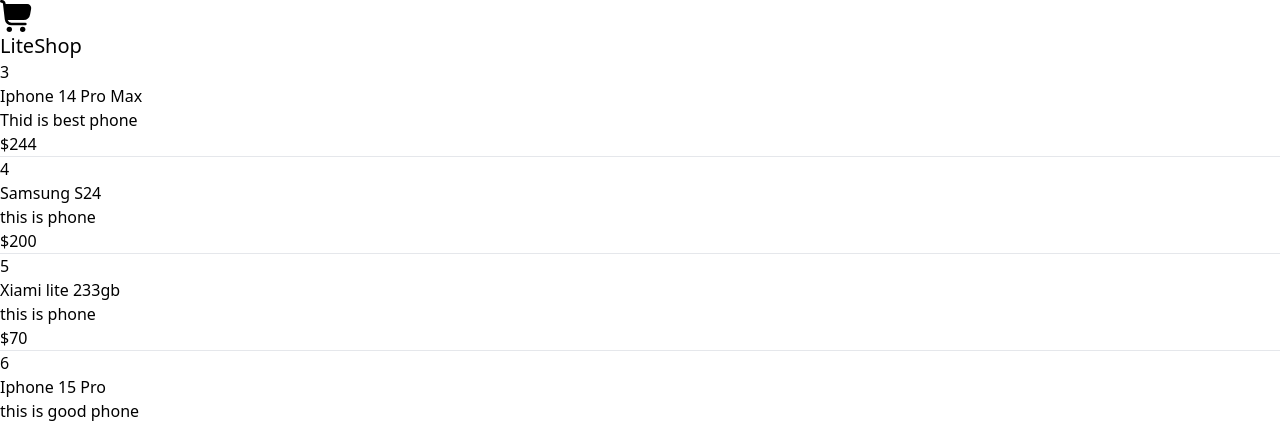
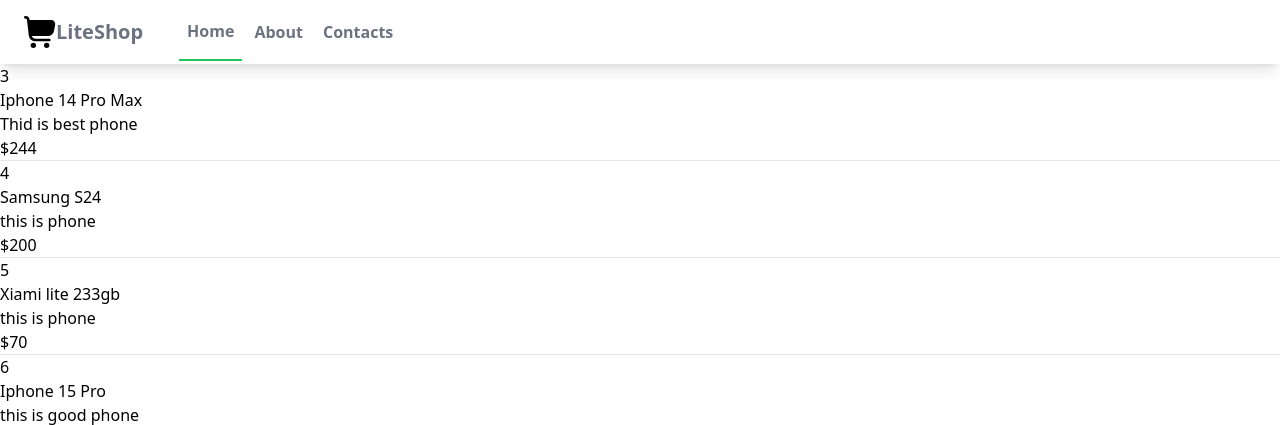
Before and after one commit to yaseliwanoff/litestore, a Django app: page /app/ in a window 1280 px wide. Shown: the top 425 px of the page. Run offline with Django 4.2, Linux system fonts and the light colour scheme; data comes from the database, SQL or seed files in the repository; style sheets or scripts are compiled from the project's sources; some libraries are stand-ins or nearby versions.

Commit message:
base template navbar

```diff
--- /dev/null
+++ b/myapp/templates/myapp/base.html
@@ -0,0 +1,16 @@
+<!DOCTYPE html>
+{% load static %}
+<html lang="en">
+<head>
+    <meta charset="UTF-8">
+    <meta name="viewport" content="width=device-width, initial-scale=1.0">
+    <title>{{ title }}</title>
+    <link rel="stylesheet" href="{% static 'myapp/css/styles.css' %}">
+    <script src="https://cdn.tailwindcss.com"></script>
+</head>
+<body>
+    {% block content %}
+
+    {% endblock content %}
+</body>
+</html>
--- a/myapp/templates/myapp/index.html
+++ b/myapp/templates/myapp/index.html
@@ -1,21 +1,21 @@
-<!DOCTYPE html>
+{% extends 'myapp/base.html' %}
 {% load static %}
-<html lang="en">
-<head>
-    <meta charset="UTF-8">
-    <meta name="viewport" content="width=device-width, initial-scale=1.0">
-    <title>{{ title }}</title>
-    <link rel="stylesheet" href="{% static 'myapp/css/styles.css' %}">
-    <script src="https://cdn.tailwindcss.com"></script>
-</head>
-<body>
-    <nav>
+
+{% block content %}
+<nav class='bg-white shadow-lg'>
+    <div class='max-w-6x1 mx-auto px-4'>
+        <div class='flex justify-between'>
+            <div class='flex space-x-7'>
                 <div>
-            <div>
-                <div>
-                    <div>
+                    <a href="#" class='flex items-center px-2 py-4'>
                         <img class='h-8 w-8' src="{% static 'myapp/images/logo.svg' %}" alt="logo">
-                        <span class='text-xl'>LiteShop</span>
+                        <span class='text-gray-500 text-xl font-bold'>LiteShop</span>
+                    </a>
+                </div>
+                <div class='items-center flex space-x-1'>
+                    <a href="#" class='py-4 px-2 text-gray-500 font-semibold border-b-2 border-green-500'>Home</a>
+                    <a href="#" class='py-4 px-2 text-gray-500 font-semibold'>About</a>
+                    <a href="#" class='py-4 px-2 text-gray-500 font-semibold'>Contacts</a>
                 </div>
             </div>
         </div>
@@ -27,5 +27,4 @@
     <p>{{ item.description }}</p> <p>${{ item.price }}</p>
     <hr>
 {% endfor %}
-</body>
-</html>
+{% endblock content %}
```
Lines whose indentation alone changed are shown as unchanged.
